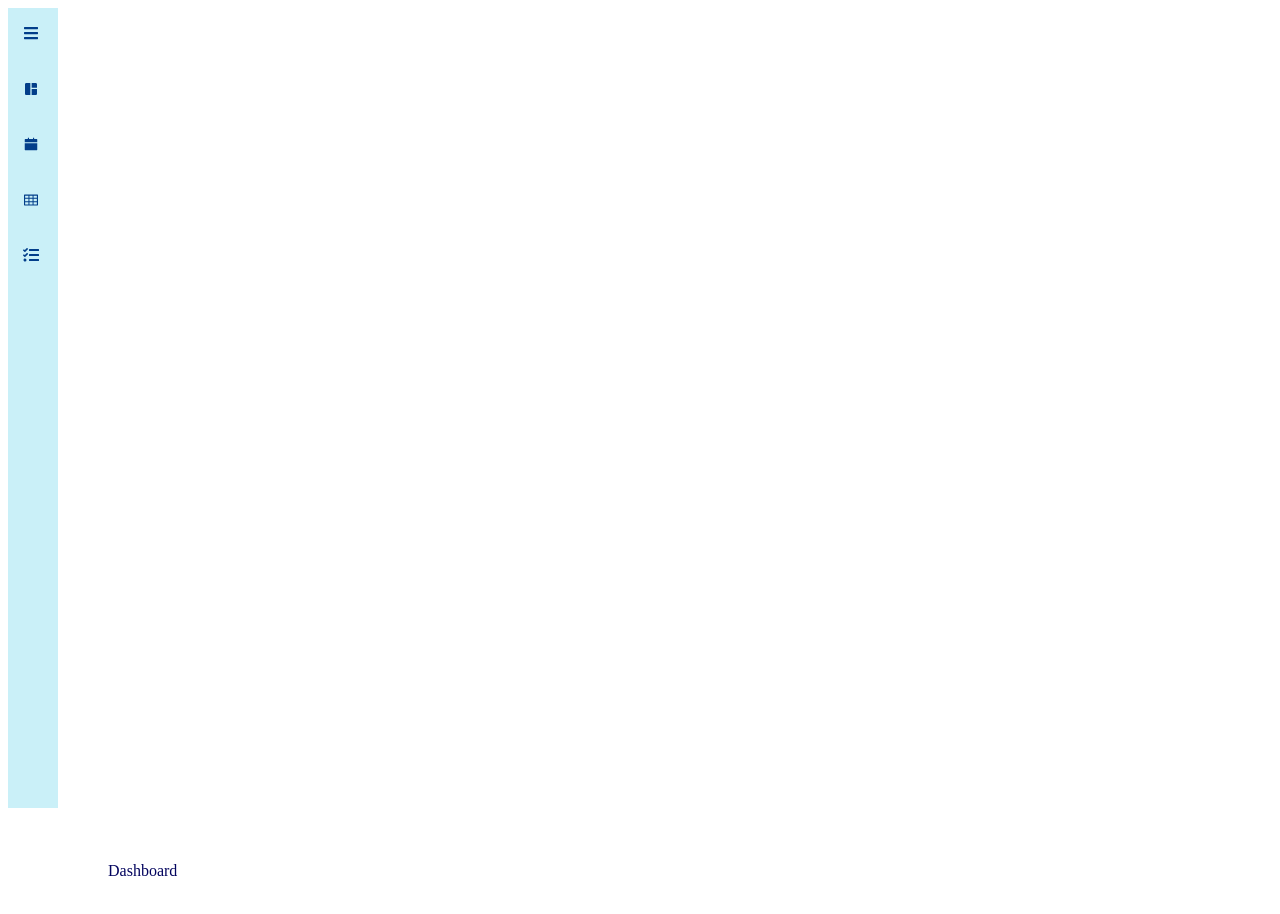
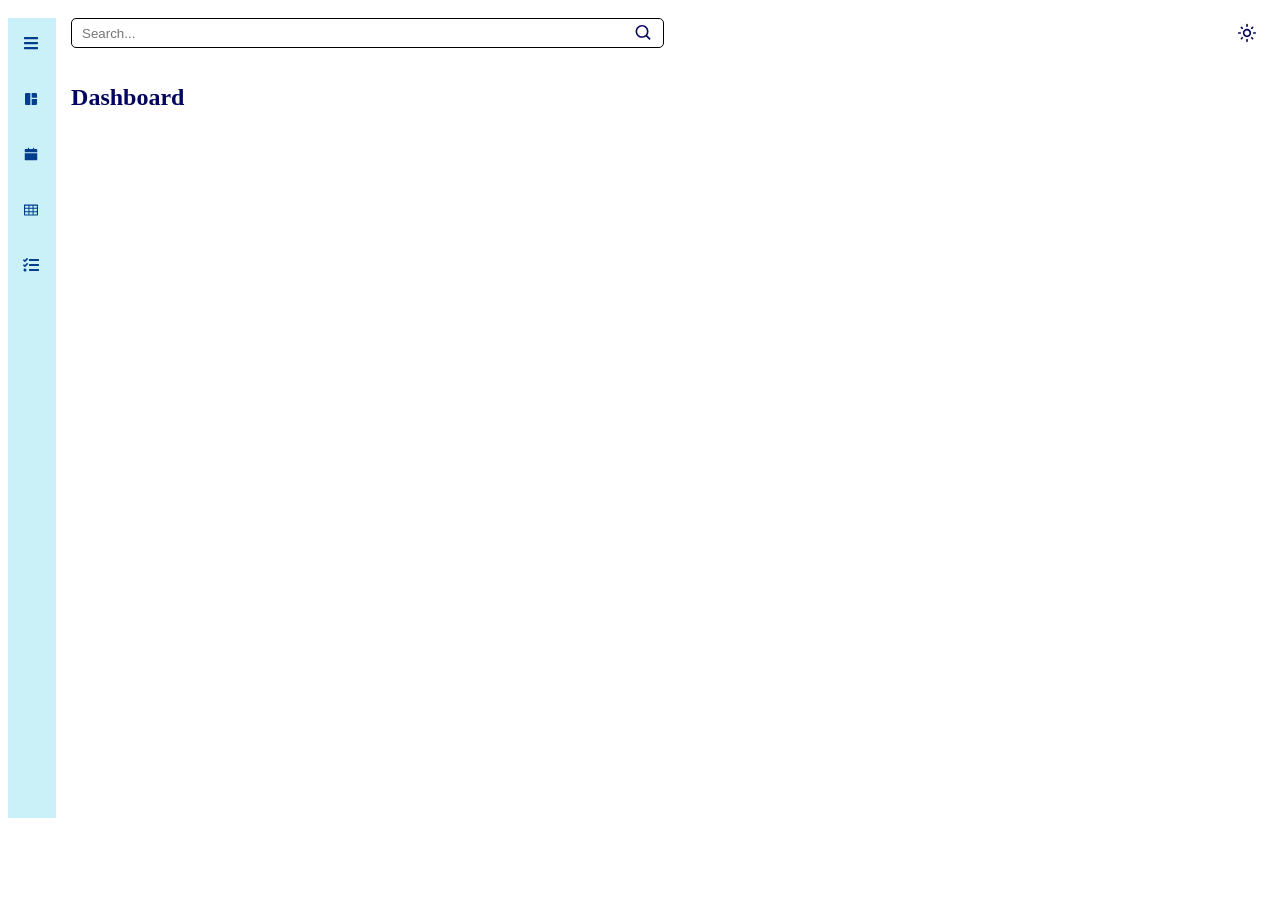
Before and after one commit to Doubting-Thomas/admin-dashboard, a React (Create React App) app: page /dashboard in a window 1280 px wide. Shown: the top 914 px of the page. After the commit the page ends 836 px from the top, so only its background shows below. Built offline with nearby package versions, Linux system fonts and the light colour scheme; the HTML template or start-up script is replaced by a standard one.

Commit message:
feat: add topbar section

```diff
--- a/src/App.jsx
+++ b/src/App.jsx
@@ -1,5 +1,5 @@
 import "./App.css";
-import Sidebar from "./components/Sidebar";
+import Sidebar from "./components/Sidebar/Sidebar";
 import { BrowserRouter, Route, Routes } from "react-router-dom";
 import Dashboard from "./pages/Dashboard";
 
--- a/src/components/Sidebar.module.css
+++ b/src/components/Sidebar/Sidebar.module.css
@@ -1,3 +1,8 @@
+.container {
+  padding: 1rem 0;
+  display: flex;
+}
+
 .sidebar {
   background-color: var(--secondary-bg);
   color: var(--color-primary-2);
--- /dev/null
+++ b/src/components/Topbar/Topbar.jsx
@@ -0,0 +1,25 @@
+import React from "react";
+import css from "./Topbar.module.css";
+import { BiSearch } from "react-icons/bi";
+import { MdOutlineLightMode } from "react-icons/md";
+
+const Topbar = () => {
+  return (
+    <div className={css.topbar}>
+      <div className={css.topbar__search}>
+        <input
+          type="text"
+          className={css.topbar__input}
+          placeholder="Search..."
+        />
+
+        <BiSearch size={20} />
+      </div>
+
+      <div className={css.topbar__icon}>
+        <MdOutlineLightMode size={20} />
+      </div>
+    </div>
+  );
+};
+export default Topbar;
--- /dev/null
+++ b/src/components/Topbar/Topbar.module.css
@@ -0,0 +1,39 @@
+.topbar {
+  display: flex;
+  align-items: center;
+  margin-bottom: 3rem;
+}
+
+.topbar__search {
+  /* background-color: rgba(255, 255, 255, 0.496); */
+  width: 50%;
+  /* max-width: 25rem; */
+  padding: 1rem 1rem 1rem 0;
+  border-radius: 0.5rem;
+  height: 3rem;
+  display: flex;
+  align-items: center;
+  justify-self: center;
+  border: 0.1rem solid var(--color-tertiary-2);
+  /* justify-content: center; */
+  /* gap: 8px; */
+}
+
+.topbar__input {
+  background: transparent;
+  outline: none;
+  border: none;
+  padding-left: 1rem;
+  width: 100%;
+  color: var(--color-primary);
+
+  /* display: flex;
+  justify-content: center;
+  justify-self: center; */
+}
+
+.topbar__icon {
+  display: flex;
+  align-items: flex-end;
+  margin-left: auto;
+}
--- a/src/index.css
+++ b/src/index.css
@@ -5,6 +5,7 @@
   --color-primary-2: #023e8a;
   --color-secondary: #0077b6;
   --color-tertiary: #fb8500;
+  --color-tertiary-2: #000000;
 }
 
 *,
@@ -27,5 +28,6 @@ body {
 
 main {
   width: 100%;
-  padding: 5rem 10rem;
+  /* padding: 5rem 10rem; */
+  padding: 0 1.5rem;
 }
--- a/src/pages/Dashboard.jsx
+++ b/src/pages/Dashboard.jsx
@@ -1,6 +1,12 @@
 import React from "react";
+import Topbar from "../components/Topbar/Topbar";
 
 const Dashboard = () => {
-  return <div>Dashboard</div>;
+  return (
+    <div>
+      <Topbar />
+      <h2>Dashboard</h2>
+    </div>
+  );
 };
 export default Dashboard;
```
Also changed, not shown: src/components/Sidebar/Sidebar.jsx (renamed from src/components/Sidebar.jsx).
